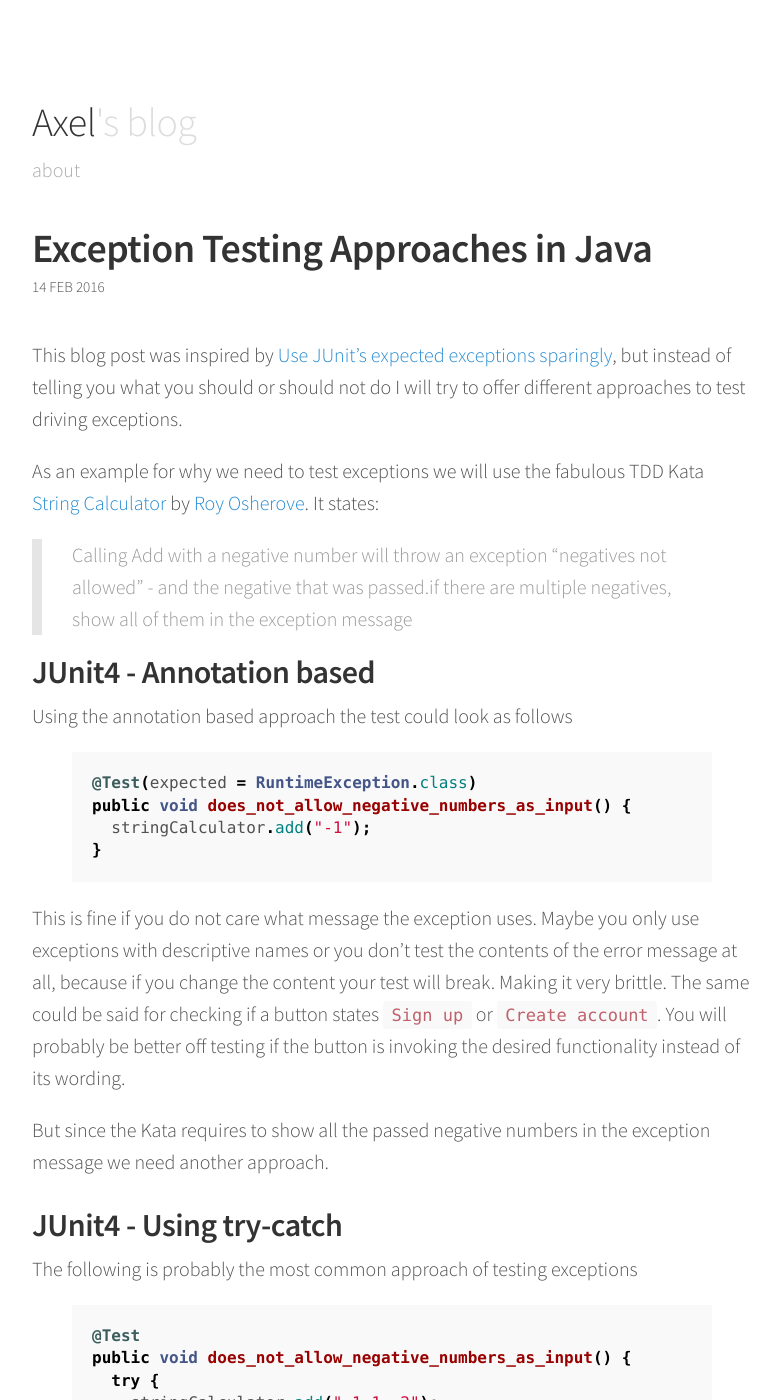
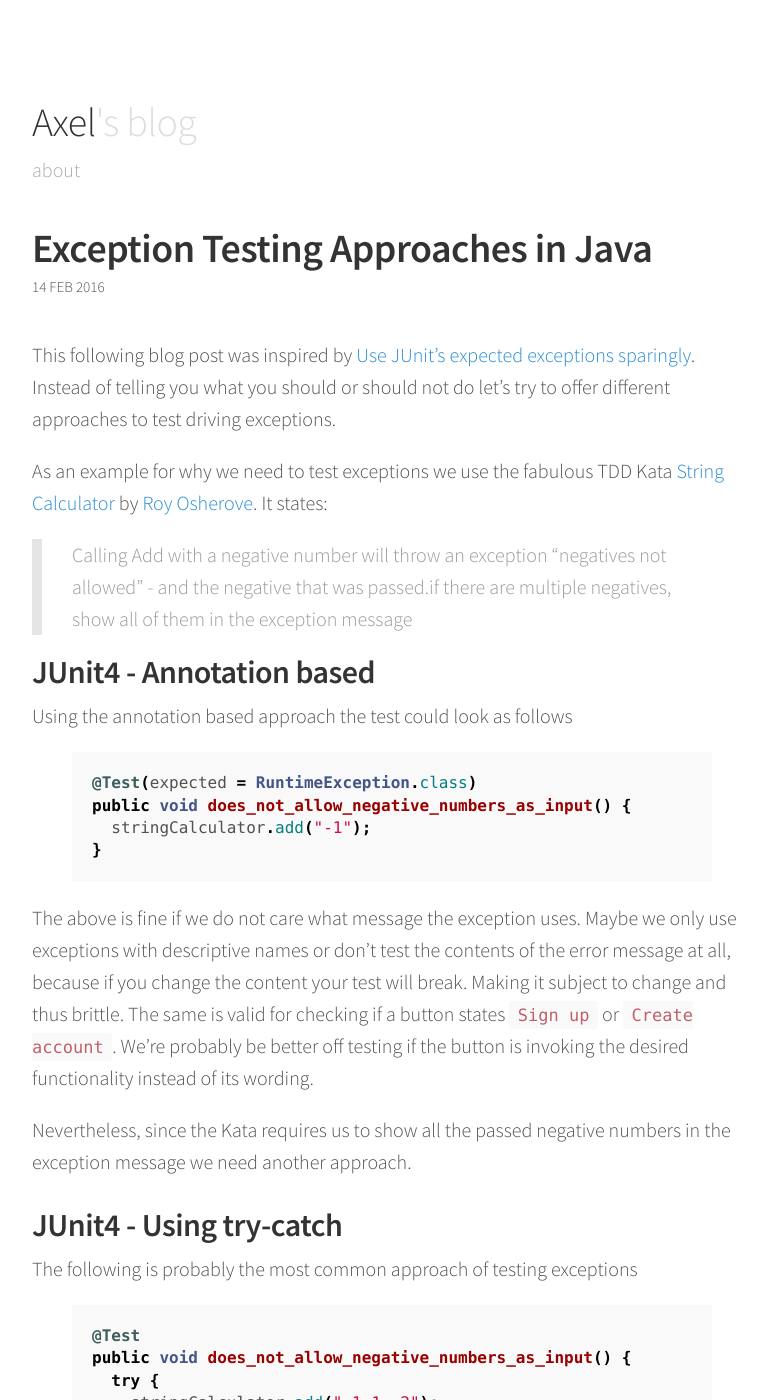
Before and after one commit to schlegde/schlegel.github.io, a Jekyll site: the page built from _posts/2016-02-14-java-exception-testing-approaches.md, in a window 1280 px wide and 1400 px high. Shown: the whole window, without its empty margins (248-1028 px from the left). Built offline with Jekyll 4.4.1, drawn with Linux system fonts in a browser that asks for light colours; some of the changed text lies outside the part shown.

Commit message:
improve wording

```diff
--- a/_posts/2016-02-14-java-exception-testing-approaches.md
+++ b/_posts/2016-02-14-java-exception-testing-approaches.md
@@ -6,9 +6,9 @@ description: ""
 category:
 tags: []
 ---
-This blog post was inspired by [Use JUnit’s expected exceptions sparingly](http://blog.jooq.org/2016/01/20/use-junits-expected-exceptions-sparingly/), but instead of telling you what you should or should not do I will try to offer different approaches to test driving exceptions.
+This following blog post was inspired by [Use JUnit’s expected exceptions sparingly](http://blog.jooq.org/2016/01/20/use-junits-expected-exceptions-sparingly/). Instead of telling you what you should or should not do let's try to offer different approaches to test driving exceptions.
 
-As an example for why we need to test exceptions we will use the fabulous TDD Kata [String Calculator](http://osherove.com/tdd-kata-1/) by [Roy Osherove](https://twitter.com/royosherove). It states:
+As an example for why we need to test exceptions we use the fabulous TDD Kata [String Calculator](http://osherove.com/tdd-kata-1/) by [Roy Osherove](https://twitter.com/royosherove). It states:
 
 > Calling Add with a negative number will throw an exception “negatives not allowed” - and the negative that was passed.if there are multiple negatives, show all of them in the exception message
 
@@ -22,9 +22,9 @@ public void does_not_allow_negative_numbers_as_input() {
 }
 {% endhighlight %}
 
-This is fine if you do not care what message the exception uses. Maybe you only use exceptions with descriptive names or you don't test the contents of the error message at all, because if you change the content your test will break. Making it very brittle. The same could be said for checking if a button states `Sign up` or `Create account`. You will probably be better off testing if the button is invoking the desired functionality instead of its wording.
+The above is fine if we do not care what message the exception uses. Maybe we only use exceptions with descriptive names or don't test the contents of the error message at all, because if you change the content your test will break. Making it subject to change and thus brittle. The same is valid for checking if a button states `Sign up` or `Create account`. We're probably be better off testing if the button is invoking the desired functionality instead of its wording.
 
-But since the Kata requires to show all the passed negative numbers in the exception message we need another approach.
+Nevertheless, since the Kata requires us to show all the passed negative numbers in the exception message we need another approach.
 
 ## JUnit4 - Using try-catch
 The following is probably the most common approach of testing exceptions
@@ -41,10 +41,10 @@ public void does_not_allow_negative_numbers_as_input() {
 }
 {% endhighlight %}
 
-It's considered verbose and having the `fail();` adds extra complexity. The `fail();` is necessary to have a failing test, in case the exception is never thrown, as all the assertions are inside of the `catch` block. Using the structure in multiple places also leads to heavy code duplication.
+It's considered verbose and having the `fail();` adds extra complexity. The `fail();` is necessary to have a failing test, in case the exception is never thrown, as all the assertions are inside of the `catch` block. Using the structure above in multiple locations also leads to heavy code duplication.
 
 ## JUnit5 - Lambda
-[JUnit5](https://github.com/junit-team/junit5), which is at the time of this writing in the alpha stage, will provide the following
+[JUnit5](https://github.com/junit-team/junit5), which is, at the time of this writing, in it's alpha stage. It provides the following
 
 {% highlight java %}
 @Test
@@ -52,11 +52,12 @@ public void does_not_allow_negative_numbers_as_input() {
   Throwable ex = expectThrows(RuntimeException.class, () ->
     stringCalculator.add("-1,1,-2")
   );
-  assertEquals("negatives not allowed: provided -1,-2", ex.getMessage());
+  assertEquals("negatives not allowed: provided -1,-2",
+    ex.getMessage());
 }
 {% endhighlight %}
 
-You can already have this today if you use these helpers
+We can already use the above without adding any extra dependency by using the following helper functions
 
 {% highlight java %}
 @FunctionalInterface
@@ -91,7 +92,7 @@ public static <T extends Throwable> T expectThrows(
 {% endhighlight %}
 
 ## AssertJ
-[AssertJ](http://joel-costigliola.github.io/assertj/index.html) offers fluent assertions, which means the assertions read like english sentences.
+[AssertJ](http://joel-costigliola.github.io/assertj/index.html) offers fluent assertions, which means the assertions read like English sentences.
 
 {% highlight java %}
 @Test
```
Also changed, not shown: other parts of _posts/2016-02-14-java-exception-testing-approaches.md (+1 -1 lines).
